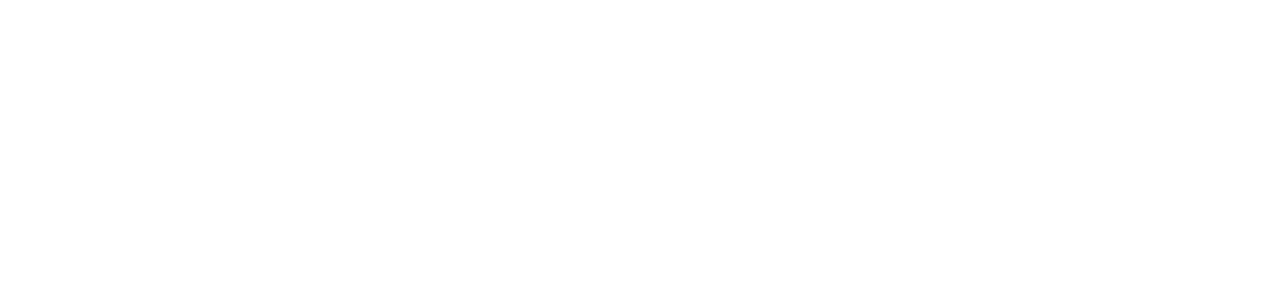
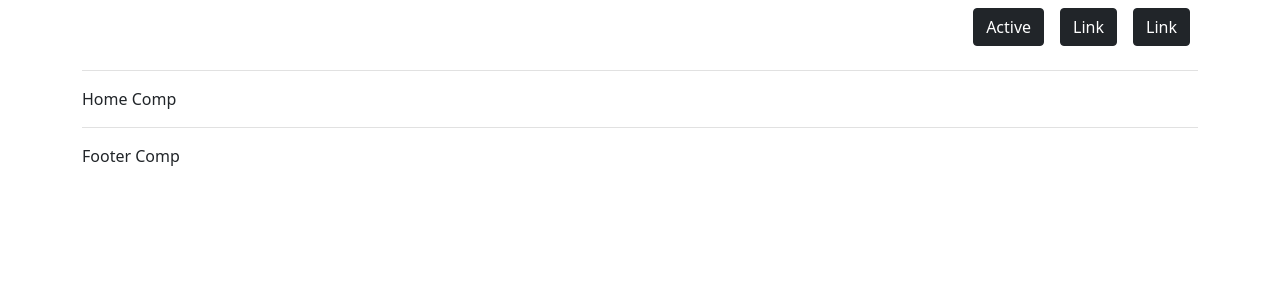
Before and after one commit to hrs2203/coffee, a React (Create React App) app: page / in a window 1280 px wide. Shown: the top 300 px of the page. Built offline with nearby package versions, Linux system fonts and the light colour scheme.

Commit message:
needs work

```diff
--- a/src/App.js
+++ b/src/App.js
@@ -1,8 +1,84 @@
 import React from 'react';
 
+import { NavigationComp } from './components/NavigationComp';
+import { HomePageComp } from './components/HomePageComp.js';
+import { SearchPageComp } from './components/SearchPageComp.js';
+import { UserDetailComp } from './components/UserDetailComp.js';
+import { ExplorePageComp } from './components/ExplorePageComp.js';
+import { LoginPageComp } from './components/LoginPageComp.js';
+
+import { FooterComp } from './components/FooterComp.js';
+
+
+
+/**
+ * Single Page Application
+ * Page List:
+ * - if loggedIn
+ *    1. HomePage
+ *    2. Search Page
+ *    3. Explore Page
+ *    4. User Detail
+ *    5. Logout
+ * - else:
+ *    1. HomePage
+ *    2. Search Page
+ *    3. LogIn
+ */
 class SinglePageApp extends React.Component {
+
+  constructor() {
+    super();
+    this.state = {
+      "pageIndex": 0,
+      "isLoggedIn": false,
+      "userDetail": {
+        "userName": "User Name",
+        "email": "user@email.com",
+        "userId": "ia321987913sda1234"
+      }
+    }
+    this.changePage = this.changePage.bind(this);
+  }
+
+  changePage(indx) {
+    this.setState({
+      "pageIndex": indx
+    })
+  }
+
+
   render() {
-    return (<div className="component"></div>)
+
+    var childComponent = <HomePageComp />
+    if (this.state.pageIndex === 0) {
+      childComponent = <HomePageComp />
+    }
+    else if (this.state.pageIndex === 1) {
+      childComponent = <SearchPageComp />
+    }
+    else if (this.state.pageIndex === 2) {
+      childComponent = <UserDetailComp />
+    }
+    else if (this.state.pageIndex === 3) {
+      childComponent = <ExplorePageComp />
+    }
+    else if (this.state.pageIndex === 4) {
+      childComponent = <LoginPageComp />
+    }
+
+    return (
+      <div className="container">
+        <NavigationComp
+          isLoggedIn={this.state.isLoggedIn}
+          pageChanger={this.changePage}
+        />
+        <hr></hr>
+        { childComponent}
+        <hr></hr>
+        <FooterComp />
+      </div>
+    )
   }
 }
 
--- /dev/null
+++ b/src/components/ExplorePageComp.js
@@ -0,0 +1,9 @@
+import React from 'react'
+
+export class ExplorePageComp extends React.Component {
+	render() {
+		return (
+      <div>Explore Comp</div>
+    )
+	}
+}
--- /dev/null
+++ b/src/components/FooterComp.js
@@ -0,0 +1,9 @@
+import React from 'react'
+
+export class FooterComp extends React.Component {
+	render() {
+		return (
+      <div>Footer Comp</div>
+    )
+	}
+}
--- /dev/null
+++ b/src/components/HomePageComp.js
@@ -0,0 +1,9 @@
+import React from 'react'
+
+export class HomePageComp extends React.Component {
+	render() {
+		return (
+      <div>Home Comp</div>
+    )
+	}
+}
--- /dev/null
+++ b/src/components/LoginPageComp.js
@@ -0,0 +1,9 @@
+import React from 'react'
+
+export class LoginPageComp extends React.Component {
+	render() {
+		return (
+      <div>LoginPage Comp</div>
+    )
+	}
+}
--- /dev/null
+++ b/src/components/NavigationComp.js
@@ -0,0 +1,21 @@
+import React from 'react'
+
+export class NavigationComp extends React.Component {
+  render() {
+    return (
+      <nav>
+        <ul class="nav nav-pills justify-content-end">
+          <li class="nav-item">
+            <button class="btn btn-dark m-2">Active</button>
+          </li>
+          <li class="nav-item">
+            <button class="btn btn-dark m-2">Link</button>
+          </li>
+          <li class="nav-item">
+            <button class="btn btn-dark m-2">Link</button>
+          </li>
+        </ul>
+      </nav>
+    )
+  }
+}
--- /dev/null
+++ b/src/components/SearchPageComp.js
@@ -0,0 +1,9 @@
+import React from 'react'
+
+export class SearchPageComp extends React.Component {
+	render() {
+		return (
+      <div>SearchPage Comp</div>
+    )
+	}
+}
--- /dev/null
+++ b/src/components/UserDetailComp.js
@@ -0,0 +1,9 @@
+import React from 'react'
+
+export class UserDetailComp extends React.Component {
+	render() {
+		return (
+      <div>UserDetail Comp</div>
+    )
+	}
+}
```
